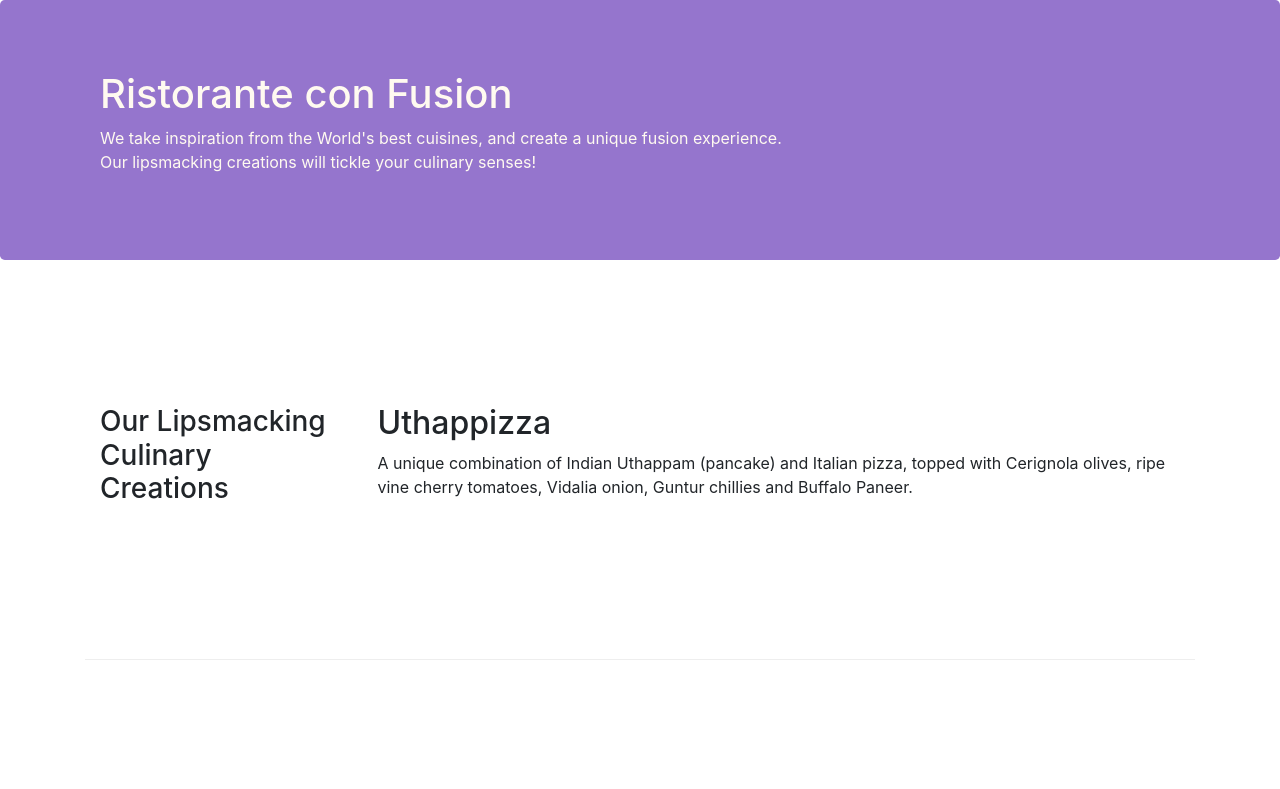
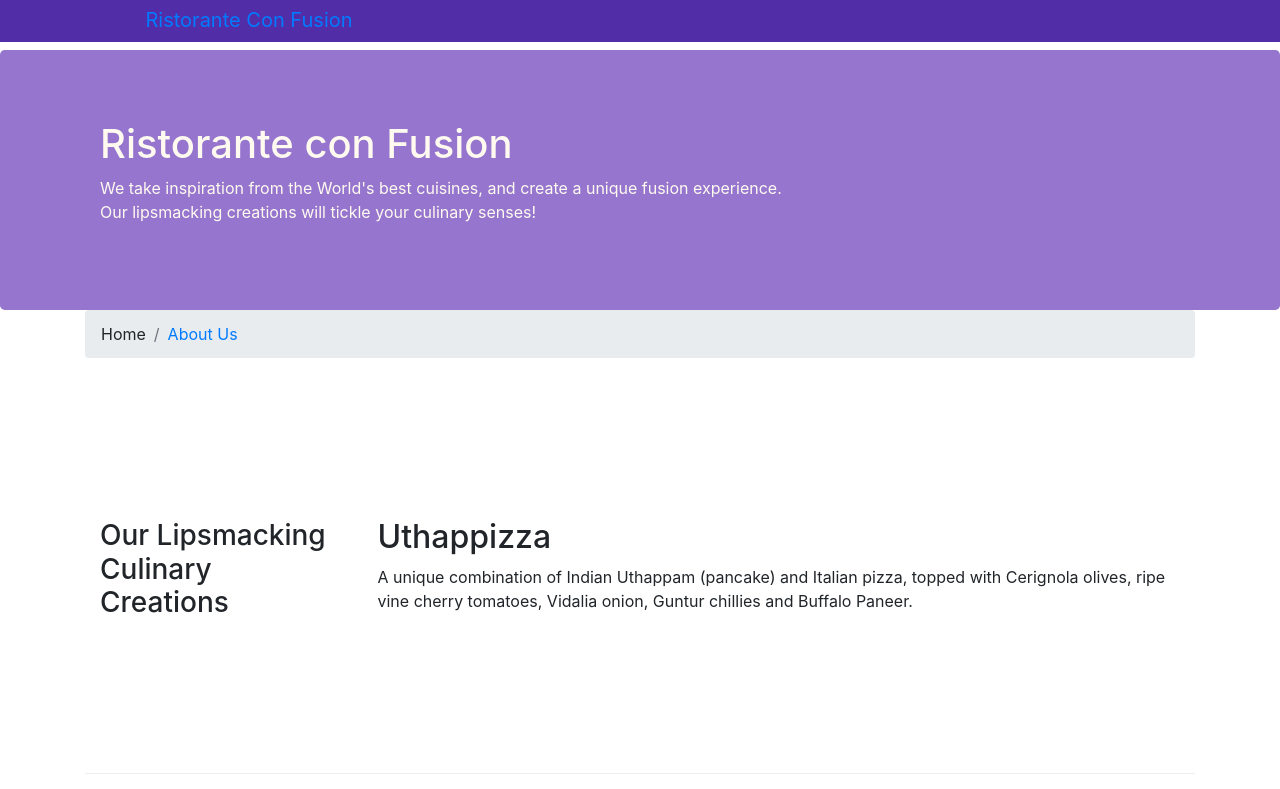
Before and after one commit to leotxcosta/Coursera_Bootstrap_conFusion, a website: page index.html in a window 1280 px wide. Shown: the top 789 px of the page. Drawn offline with nearby package versions, Linux system fonts and the light colour scheme.

Commit message:
Navbar and Breadcrumbs

```diff
--- a/css/styles.css
+++ b/css/styles.css
@@ -28,3 +28,12 @@ address{
     margin:0px;
     color:#0f0f0f;
 }
+
+body{
+    padding:50px 0px 0px 0px;
+    z-index:0;
+}
+
+.navbar-inverse {
+     background-color: #512DA8;
+}
--- a/index.html
+++ b/index.html
@@ -15,7 +15,22 @@
 </head>
 
 <body>
-
+    <nav class="navbar-inverse navbar-toggleable-sm fixed-top">
+        <div class="container">
+            <button class="navbar-toggler" type="button" data-toggle="collapse" data-target="#Navbar">
+                <span class="navbar-toggler-icon"></span>
+            </button>
+            <a class="navbar-brand" href="#">Ristorante Con Fusion</a>
+                <div class="collapse navbar-collapse" id="Navbar">
+                    <ul class="navbar-nav">
+                        <li class="nav-item active"><a class="nav-link" href="#">Home</a></li>
+                        <li class="nav-item"><a class="nav-link" href="./aboutus.html">About</a></li>
+                        <li class="nav-item"><a class="nav-link" href="#">Menu</a></li>
+                        <li class="nav-item"><a class="nav-link" href="#">Contact</a></li>
+                    </ul>
+                </div>
+         </div>
+    </nav>
     <header class="jumbotron">
         <div class="container">
             <div class="row row-header">
@@ -30,6 +45,10 @@
     </header>
 
     <div class="container">
+        <ol class="col-12 breadcrumb">
+            <li class="breadcrumb-item">Home</li>
+            <li class="breadcrumb-item active"><a href="./aboutus.html">About Us</a></li>
+        </ol>
         <div class="row row-content align-items-center">
             <div class="col-sm-4 col-md-3 flex-last">
                 <h3>Our Lipsmacking Culinary Creations</h3>
```
Also changed, not shown: aboutus.html (+20 -1 lines).
